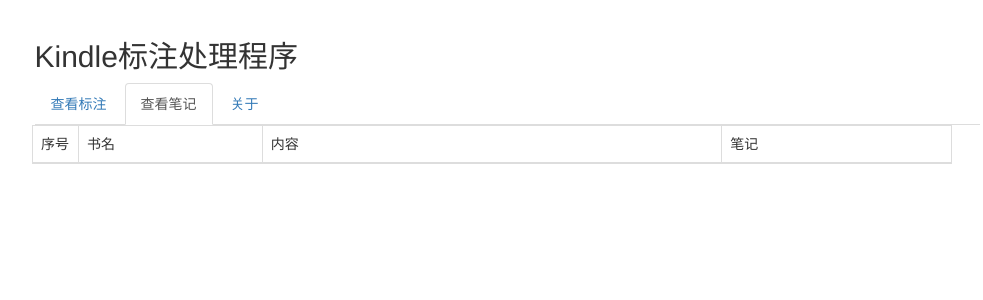
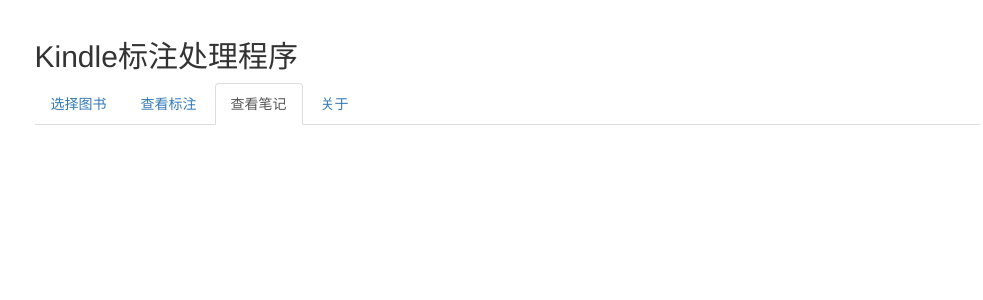
Before and after one commit to lleobox/kindleNote, a Flask app: page /showNote in a window 1280 px wide. Shown: the top 300 px of the page, without its empty margins (133-1116 px from the left). Run offline with Flask 2, Linux system fonts and the light colour scheme; data that the repository does not hold is empty; some libraries are stand-ins or nearby versions.

Commit message:
整理模版文件

```diff
--- a/app/templates/base.html
+++ b/app/templates/base.html
@@ -8,29 +8,34 @@
 {% endblock %}
 
 {% block body %}
+    {# 主体内容开始 #}
     <div class="container">
+    {# 标题区开始 #}
         <div class="row main-title">
             <div class="col-md-10 col-md-offset-1">
                 <h2>Kindle标注处理程序</h2>
             </div>
         </div>
-        <div class="row nav">
-            <div class="col-md-10 col-md-offset-1">
-                {% block nav %}
-                {% endblock %}
-            </div>
-        </div>
-        {% block table %}{% endblock %}
-        <div class="row select">
-            <div class="col-md-10 col-md-offset-1">
-                {% block select %}{% endblock %}
-            </div>
-        </div>
+    {# 标题区结束 #}
+
+{% block nav %}{% endblock %}
+
+{% if mark %}
+    {% block table %}{% endblock %}
+{% endif %}
+
+{% if bookList %}
+    {% block select %}{% endblock %}
+{% endif %}
+
+    {# 主体区结束 #}
     </div>
+
     {% block scripts %}
         <script src="{{ url_for('static',filename='js/jquery-2.1.4.min.js') }}"></script>
         <script src="{{ url_for('static',filename='js/bootstrap.min.js') }}"></script>
         <script src="{{ url_for('static', filename='js/dialog-min.js') }}"></script>
         <script src="{{ url_for('static', filename='js/js.js') }}"></script>
     {% endblock %}
+
 {% endblock %}
--- a/app/templates/selectBook.html
+++ b/app/templates/selectBook.html
@@ -2,10 +2,13 @@
 
 {% block title %}选择需要管理的图书{% endblock %}
 
-
 {% block select %}
+<div class="row">
+    <div class="col-md-10 col-md-offset-1">
     {% for foo in bookList %}
         <h3><a href="/showMark/{{ foo.name }}" style
                 ="text-decoration: none"><span class="label label-info">{{ foo.name }}</span></a></h3>
     {% endfor %}
+    </div>
+</div>
 {% endblock %}
--- a/app/templates/showNote.html
+++ b/app/templates/showNote.html
@@ -1,47 +1,15 @@
 {% extends 'base.html' %}
-{% block title %}显示标注文件{% endblock %}
+{% block title %}显示笔记文件{% endblock %}
 
 {% block nav %}
-    <ul class="nav nav-tabs">
-      <li role="presentation"><a href="{{ url_for('main.showMark') }}">查看标注</a></li>
-      <li role="presentation" class="active"><a href="{{ url_for('main.showNote') }}">查看笔记</a></li>
-      <li role="presentation"><a href="{{ url_for('main.about') }}">关于</a></li>
-    </ul>
-{% endblock %}
-
-{% block table %}
-<div class="row table">
+<div class="row nav">
     <div class="col-md-10 col-md-offset-1">
-        <table class='table table-bordered table-hover' id="table">
-            <col width="5%">
-            <col width="20%">
-            <col width="50%">
-            <col width="25%">
-            <thead>
-                <tr>
-                    <td>序号</td>
-                    <td>书名</td>
-                    <td>内容</td>
-                    <td>笔记</td>
-                </tr>
-            </thead>
-            <tbody>
-            {% for item in note %}
-                <tr id="uid-{{ item.id }}">
-                    <td>{{ loop.index }}</td>
-                    <td>{{ item.name }}</td>
-                    <td>
-                        <div class="containt">
-                            {{ item.mark }}
-                        </div>
-                    </td>
-                    <td>
-                        {{ item.note }}
-                    </td>
-                </tr>
-            {% endfor %}
-            </tbody>
-        </table>
+        <ul class="nav nav-tabs">
+            <li role="presentation"><a href="{{ url_for('main.selectBook') }}">选择图书</a></li>
+            <li role="presentation"><a href="{{ url_for('main.showMark') }}">查看标注</a></li>
+            <li role="presentation" class="active"><a href="{{ url_for('main.showNote') }}">查看笔记</a></li>
+            <li role="presentation"><a href="{{ url_for('main.about') }}">关于</a></li>
+        </ul>
     </div>
 </div>
 {% endblock %}
```
Also changed, not shown: app/templates/about.html (+10 -5 lines), app/templates/showMark.html (+10 -5 lines).
